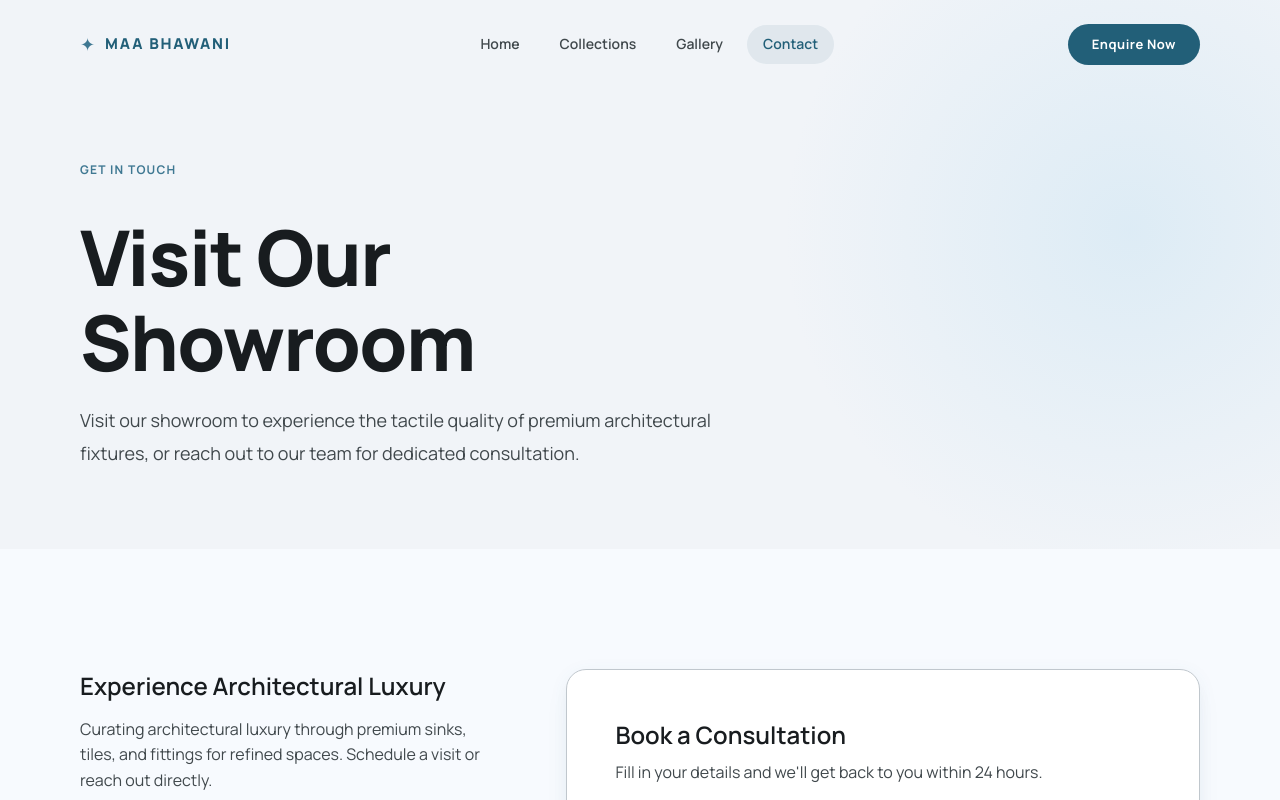
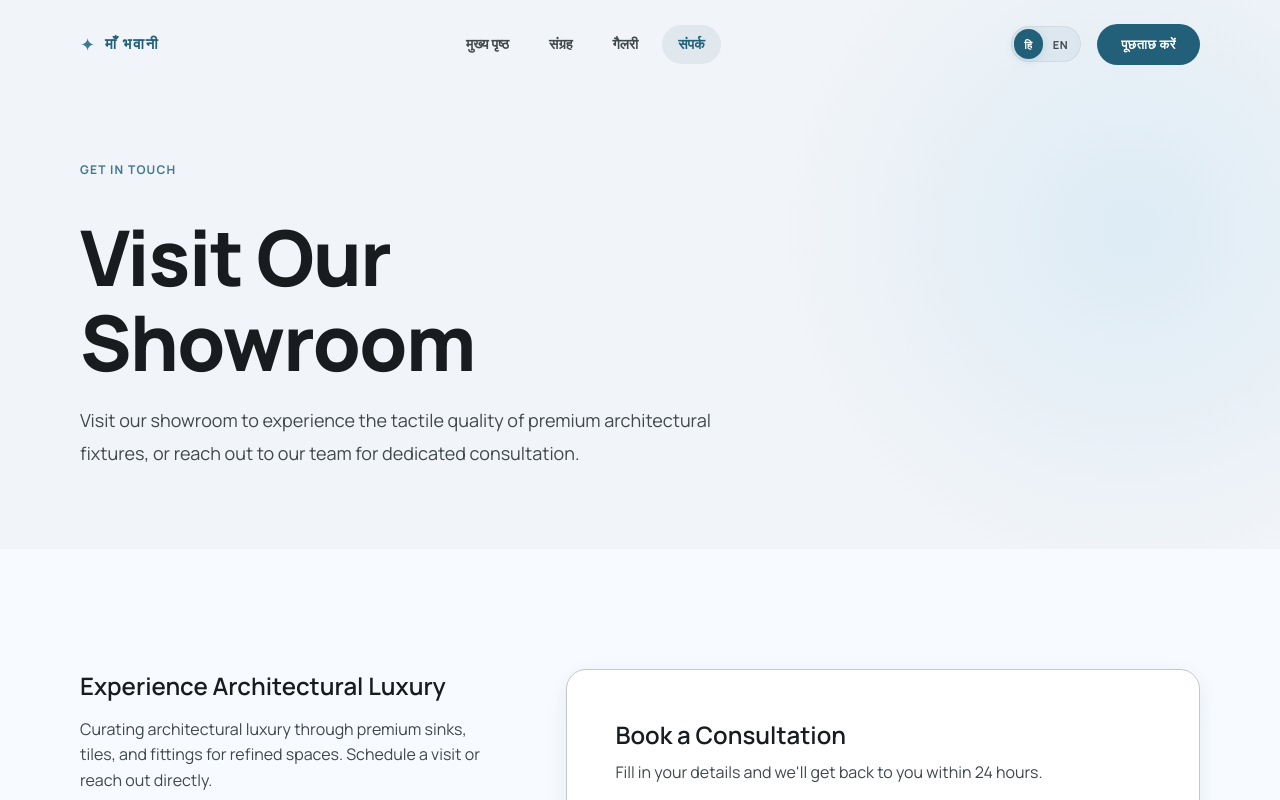
Before and after one commit to avy2025/AGENCY-WEBSITE, a React (Vite) app: page /showroom in a window 1280 px wide. Shown: the top 800 px of the page. Built offline with nearby package versions, Linux system fonts and the light colour scheme.

Commit message:
feat(nav): add interactive language toggle to navigation

```diff
--- a/src/components/Navbar/Navbar.module.css
+++ b/src/components/Navbar/Navbar.module.css
@@ -216,7 +216,88 @@
   .ctaBtn {
     display: none;
   }
+  .langSwitch {
+    display: none;
+  }
   .hamburger {
     display: flex;
   }
 }
+
+/* Language switch styles */
+.langSwitch {
+  display: flex;
+  align-items: center;
+  background: rgba(34, 95, 120, 0.06);
+  border: 1px solid rgba(192, 199, 205, 0.4);
+  border-radius: var(--radius-full);
+  padding: 2px;
+  height: 36px;
+  backdrop-filter: blur(8px);
+}
+
+.langBtn {
+  font-size: 11px;
+  font-weight: 700;
+  font-family: var(--font-family-primary);
+  letter-spacing: 0.05em;
+  border: none;
+  background: none;
+  cursor: pointer;
+  padding: 0 10px;
+  height: 100%;
+  border-radius: var(--radius-full);
+  color: var(--color-on-surface-variant);
+  transition: all 0.25s cubic-bezier(0.4, 0, 0.2, 1);
+}
+
+.langBtn:hover {
+  color: var(--color-primary);
+}
+
+.langBtnActive {
+  background: var(--color-primary);
+  color: var(--color-on-primary) !important;
+  box-shadow: 0 2px 10px rgba(34, 95, 120, 0.15);
+}
+
+.mobileLangSwitch {
+  margin-top: auto;
+  display: flex;
+  align-items: center;
+  justify-content: center;
+  gap: 12px;
+  padding-top: 24px;
+  border-top: 1px solid rgba(192, 199, 205, 0.3);
+  transition: all 0.4s ease;
+}
+
+.mobileLangBtn {
+  font-size: 13px;
+  font-weight: 700;
+  font-family: var(--font-family-primary);
+  letter-spacing: 0.04em;
+  border: none;
+  background: none;
+  color: var(--color-on-surface-variant);
+  cursor: pointer;
+  padding: 8px 14px;
+  border-radius: var(--radius-full);
+  transition: all 0.25s ease;
+}
+
+.mobileLangBtn:hover {
+  color: var(--color-primary);
+}
+
+.mobileLangBtnActive {
+  color: var(--color-primary);
+  background: rgba(34, 95, 120, 0.06);
+  box-shadow: inset 0 1px 2px rgba(34, 95, 120, 0.05);
+}
+
+.mobileLangDivider {
+  width: 1px;
+  height: 14px;
+  background: rgba(192, 199, 205, 0.4);
+}
--- a/src/components/Navbar/Navbar.tsx
+++ b/src/components/Navbar/Navbar.tsx
@@ -1,17 +1,19 @@
 import { useState, useEffect, useCallback } from 'react';
 import { Link, NavLink } from 'react-router-dom';
+import { useLanguage } from '../../context/LanguageContext';
 import styles from './Navbar.module.css';
-
-const navLinks = [
-  { label: 'Home', to: '/' },
-  { label: 'Collections', to: '/collections' },
-  { label: 'Gallery', to: '/gallery' },
-  { label: 'Contact', to: '/showroom' },
-];
 
 export default function Navbar() {
   const [isScrolled, setIsScrolled] = useState(false);
   const [isMenuOpen, setIsMenuOpen] = useState(false);
+  const { language, setLanguage, t } = useLanguage();
+
+  const navLinks = [
+    { label: t('nav.home'), to: '/' },
+    { label: t('nav.collections'), to: '/collections' },
+    { label: t('nav.gallery'), to: '/gallery' },
+    { label: t('nav.contact'), to: '/showroom' },
+  ];
 
   const handleScroll = useCallback(() => {
     setIsScrolled(window.scrollY > 20);
@@ -33,9 +35,9 @@ export default function Navbar() {
       <header className={`${styles.navbar} ${isScrolled ? styles.scrolled : ''}`} role="banner">
         <div className={`container ${styles.inner}`}>
           {/* Logo */}
-          <Link to="/" className={styles.logo} aria-label="Maa Bhawani - Home">
+          <Link to="/" className={styles.logo} aria-label={`Maa Bhawani - ${t('nav.home')}`}>
             <span className={styles.logoMark}>✦</span>
-            <span className={styles.logoText}>MAA BHAWANI</span>
+            <span className={styles.logoText}>{t('brand.name')}</span>
           </Link>
 
           {/* Desktop Nav */}
@@ -54,11 +56,32 @@ export default function Navbar() {
             ))}
           </nav>
 
-          {/* CTA + Hamburger */}
+          {/* Actions: Lang Switch + CTA + Hamburger */}
           <div className={styles.actions}>
+            {/* Desktop Language Switcher */}
+            <div className={styles.langSwitch} role="group" aria-label={t('nav.toggleLang')}>
+              <button
+                type="button"
+                className={`${styles.langBtn} ${language === 'hi' ? styles.langBtnActive : ''}`}
+                onClick={() => setLanguage('hi')}
+                aria-label="हिन्दी"
+              >
+                हि
+              </button>
+              <button
+                type="button"
+                className={`${styles.langBtn} ${language === 'en' ? styles.langBtnActive : ''}`}
+                onClick={() => setLanguage('en')}
+                aria-label="English"
+              >
+                EN
+              </button>
+            </div>
+
             <Link to="/showroom" className={styles.ctaBtn}>
-              Enquire Now
+              {t('nav.enquire')}
             </Link>
+
             <button
               className={styles.hamburger}
               onClick={() => setIsMenuOpen((o) => !o)}
@@ -105,8 +128,30 @@ export default function Navbar() {
             onClick={() => setIsMenuOpen(false)}
             style={{ transitionDelay: `${navLinks.length * 0.07}s` }}
           >
-            Enquire Now
+            {t('nav.enquire')}
           </Link>
+
+          {/* Mobile Language Switcher */}
+          <div
+            className={styles.mobileLangSwitch}
+            style={{ transitionDelay: `${(navLinks.length + 1) * 0.07}s` }}
+          >
+            <button
+              type="button"
+              className={`${styles.mobileLangBtn} ${language === 'hi' ? styles.mobileLangBtnActive : ''}`}
+              onClick={() => setLanguage('hi')}
+            >
+              हिन्दी (HI)
+            </button>
+            <div className={styles.mobileLangDivider} />
+            <button
+              type="button"
+              className={`${styles.mobileLangBtn} ${language === 'en' ? styles.mobileLangBtnActive : ''}`}
+              onClick={() => setLanguage('en')}
+            >
+              English (EN)
+            </button>
+          </div>
         </div>
       </nav>
     </>
```
